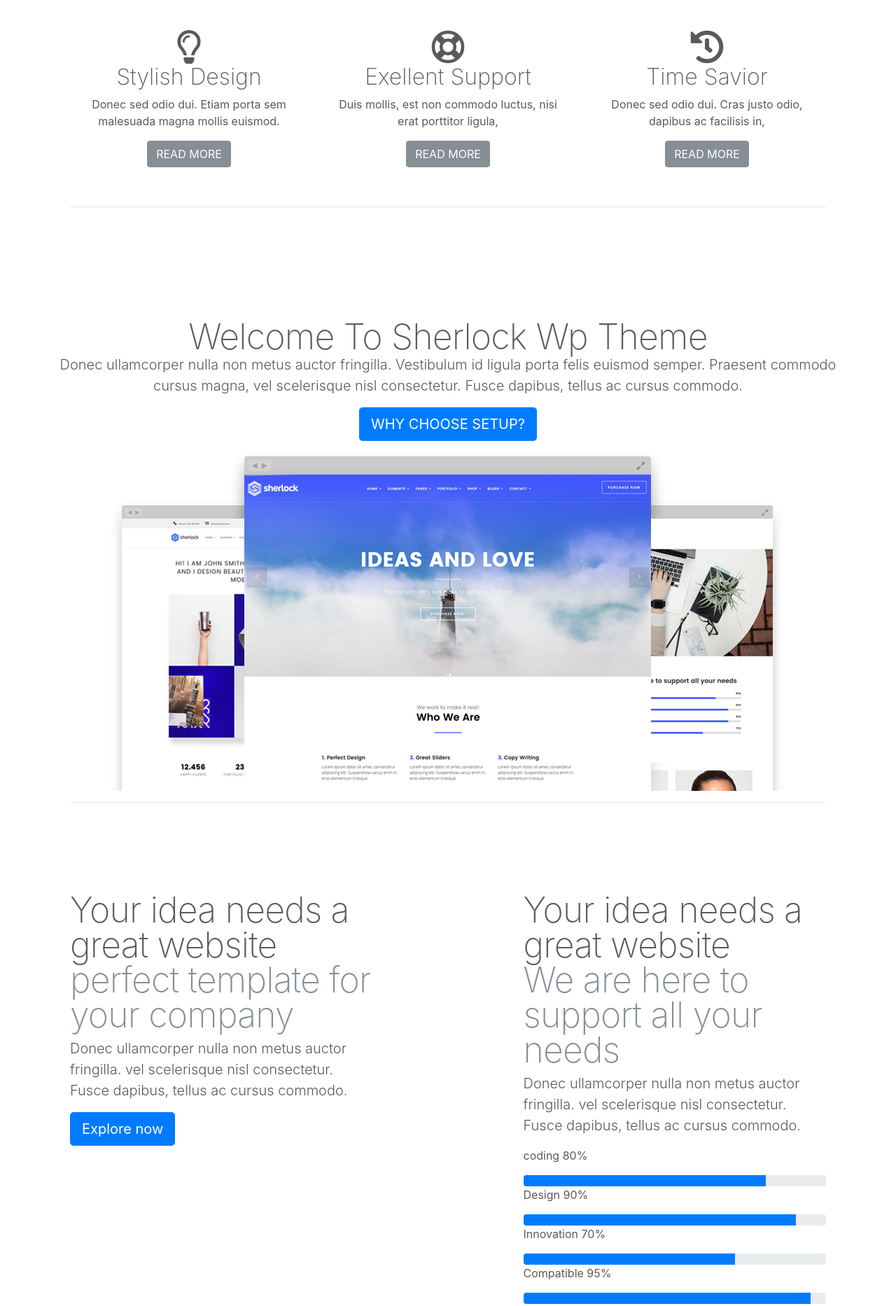
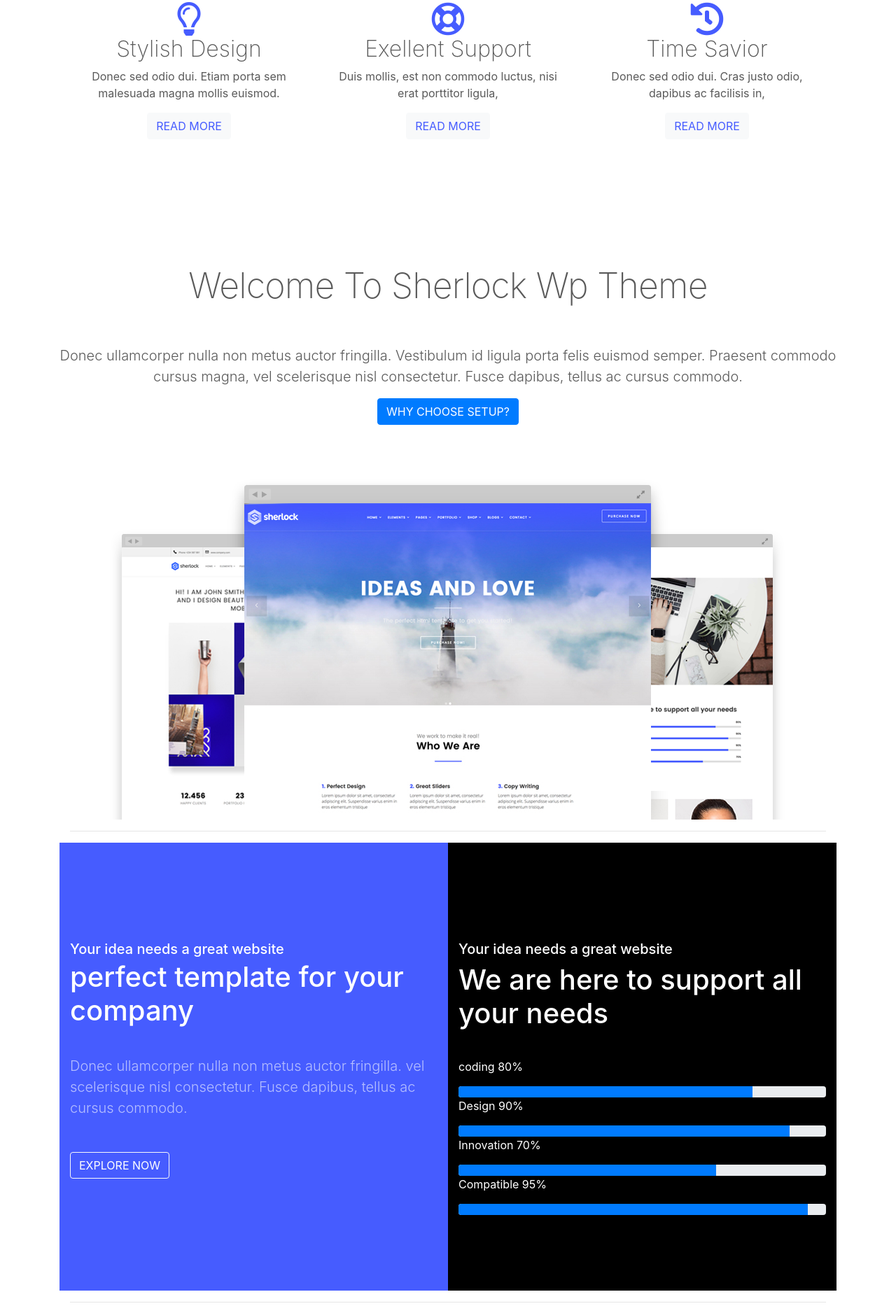
Before and after one commit to ThankUniverse/website-template-pro, a plain HTML site: page home-main.html in a window 1280 px wide. Shown: the part 757-2623 px from the top of the page at 70% size. Drawn offline with nearby package versions, Linux system fonts and the light colour scheme.

Commit message:
add content

```diff
--- a/home-main.html
+++ b/home-main.html
@@ -12,15 +12,15 @@
   </head>
   <body>
     <div class="container">
-      <div class="row"style="opacity:0.">
+      <div class="row"style="opacity:0.9">
         <div class="col-md-1"></div>
         <div class="col-md-2"><i class="fa fa-phone" aria-hidden="true"></i> +1003554668</div>
-        <div class="col-md-6"><i class="fa fa-envelope" aria-hidden="true"></i>example@email.com</div>
+        <div class="col-md-5"><i class="fa fa-envelope" aria-hidden="true"></i>example@email.com</div>
         <div class="col-md-3"><i class="fa fa-home" aria-hidden="true"></i> New York,22 Avenue,USA </div>
       </div>
       &nbsp;
       <header>
-      <nav class="navbar navbar-expand-md">
+      <nav class="navbar navbar-expand-md" style="margin-left:4em">
         <img src="images/Setup-logo-1.png"width="10%" alt=""> <a class="navbar-brand" href="#"></a>
         <button class="navbar-toggler" type="button" data-toggle="collapse" data-target="#navbarCollapse" aria-controls="navbarCollapse" aria-expanded="false" aria-label="Toggle navigation">
           <span class="navbar-toggler-icon"></span>
@@ -49,7 +49,7 @@
               <a class="nav-link" href="#">Contact</a>
             </li>
             <li>
-            <button type="button" class="btn btn-primary btn-lg">Purchase now</button>
+            <button type="button" class="btn btn-primary btn-md">PURCHASE NOW</button>
             </li>
           </ul>
         </div>
@@ -106,46 +106,46 @@
       <div class="container marketing">
         <div class="row">
           <div class="col-lg-4">
-            <i class="far fa-lightbulb fa-3x"></i>
+            <i class="far fa-lightbulb fa-3x"style="color:#465CFF"></i>
             <h2>Stylish Design</h2>
             <p>Donec sed odio dui. Etiam porta sem malesuada magna mollis euismod.</p>
-            <p><a class="btn btn-secondary" href="#" role="button">READ MORE</a></p>
+            <p><a class="btn btn-light"style="color:#465CFF" href="#" role="button">READ MORE</a></p>
           </div>
           <div class="col-lg-4">
-            <i class="far fa-life-ring fa-3x"></i>
+            <i class="far fa-life-ring fa-3x"style="color:#465CFF"></i>
             <h2>Exellent Support</h2>
             <p>Duis mollis, est non commodo luctus, nisi erat porttitor ligula,</p>
-            <p><a class="btn btn-secondary" href="#" role="button">READ MORE</a></p>
+            <p><a class="btn btn-light"style="color:#465CFF" href="#" role="button">READ MORE</a></p>
           </div>
           <div class="col-lg-4">
-            <i class="fas fa-history fa-3x"></i>
+            <i class="fas fa-history fa-3x"style="color:#465CFF"></i>
             <h2>Time Savior</h2>
             <p>Donec sed odio dui. Cras justo odio, dapibus ac facilisis in,</p>
-            <p><a class="btn btn-secondary" href="#" role="button">READ MORE</a></p>
+            <p><a class="btn btn-light"style="color:#465CFF" href="#" role="button">READ MORE</a></p>
           </div>
         </div>
-        <hr class="featurette-divider">
+
         <div class="row featurette">
           <div class="row-md-7 text-center">
             <h2 class="featurette-heading text-center">Welcome To Sherlock Wp Theme</h2>
-            <p class="lead">Donec ullamcorper nulla non metus auctor fringilla. Vestibulum id ligula porta felis euismod semper. Praesent commodo cursus magna, vel scelerisque nisl consectetur. Fusce dapibus, tellus ac cursus commodo.</p>
-            <button type="button" class="btn btn-primary btn-lg">WHY CHOOSE SETUP?</button>
+            <p class="lead"style="margin-top:3em;text-align:center;">Donec ullamcorper nulla non metus auctor fringilla. Vestibulum id ligula porta felis euismod semper. Praesent commodo cursus magna, vel scelerisque nisl consectetur. Fusce dapibus, tellus ac cursus commodo.</p>
+            <button type="button"style="margin-bottom:4em" class="btn btn-primary btn-md">WHY CHOOSE SETUP?</button>
           </div>
+
           <div class="row-md-5">
             <img src="images/browsers1-1.png" data-src="holder.js/500x500/auto" alt="Generic placeholder image" style="margin-left:4em">
           </div>
         </div>
         <hr class="featurette-divider">
-        <div class="row featurette">
-          <div class="col-md-5">
-            <h2 class="featurette-heading">Your idea needs a great website<br/><span class="text-muted">perfect template for your company</span></h2>
-            <p class="lead">Donec ullamcorper nulla non metus auctor fringilla.  vel scelerisque nisl consectetur. Fusce dapibus, tellus ac cursus commodo.</p>
-            <a class="btn btn-lg btn-primary" href="#" role="button">Explore now</a>
+        <div class="row featurette-2"style="height:40em">
+          <div class="col-md-6"style="background-color:#465CFF;color:white">
+            <h5 style="margin-top:7em;margin-bottom:0em;">Your idea needs a great website</h5><br/><h1  style="margin-top:-0.5em;margin-bottom:1em">perfect template for your company</h1>
+            <p style="opacity:0.6"class="lead">Donec ullamcorper nulla non metus auctor fringilla.  vel scelerisque nisl consectetur. Fusce dapibus, tellus ac cursus commodo.</p>
+            <a class="btn btn-md btn-light"style="color:#FFFFFF;background-color:#465CFF;margin-top:2em" href="#" role="button">EXPLORE NOW</a>
           </div>
-          <div class="col-md-2"></div>
-          <div class="col-md-5">
-            <h2 class="featurette-heading">Your idea needs a great website<br/><span class="text-muted">We are here to support all your needs</span></h2>
-            <p class="lead">Donec ullamcorper nulla non metus auctor fringilla.  vel scelerisque nisl consectetur. Fusce dapibus, tellus ac cursus commodo.</p>
+
+          <div class="col-md-6" style="background-color:black;color:white">
+            <h5 style="margin-top:7em">Your idea needs a great website</5h><br/><h1 style="margin-bottom:1em">We are here to support all your needs</h1>
             <p>coding 80%</p>
             <div class="progress">
               <div class="progress-bar" role="progressbar" aria-valuenow="80" aria-valuemin="0" aria-valuemax="100" style="width:80%">
@@ -349,13 +349,16 @@
           </div>
         </div>
       </div>
-      <p style="margin:0 auto">see all services</p>
+      <p style="text-align:center">see all services</p>
       <div class="social-blog" style="text-align:center">
         <i style="color:black" class="fab fa-twitter fa-2x"></i>
         <p>Lorem ipsum dolor sit amet, consectetur adipisicing elit, sed do eiusmod tempor incididunt ut labore et dolore magna aliqua. Ut enim ad minim veniam, quis nostrud exercitation ullamco laboris nisi ut aliquip ex ea commodo consequat. Duis aute irure dolor in reprehenderit in voluptate velit esse cillum dolore eu fugiat nulla pariatur. Excepteur sint occaecat cupidatat non proident, sunt in culpa qui officia deserunt mollit anim id est laborum.</p>
         <h6><strong>TONY MARCHIN,</strong></h6>
         <p>Co Founder</p>
       </div>
+
+
+
       <div class="row"  style="background-color:#465CFF ; width:100%">
   <div class="col-md-1"></div>
         <div class="col-md-2">
@@ -378,6 +381,7 @@
            <img style="width:10em" src="images/wordpressWhite.png" alt="">
         </div>
       </div>
+
       <footer>
 <p>&copy;2017 Sherlock - Multi-Purpose Business Theme from Themple. Build with Wordpress</p>
         <div class="btn-toolbar" role="toolbar" aria-label="Toolbar with button groups">
--- a/main.css
+++ b/main.css
@@ -3,11 +3,12 @@
 /* Padding below the footer and lighter body text */
 
 body {
-  padding-top: 3rem;
+  padding-top: 1em;
   padding-bottom: 3rem;
   color: #5a5a5a;
 
 }
+
 
 
 
```
